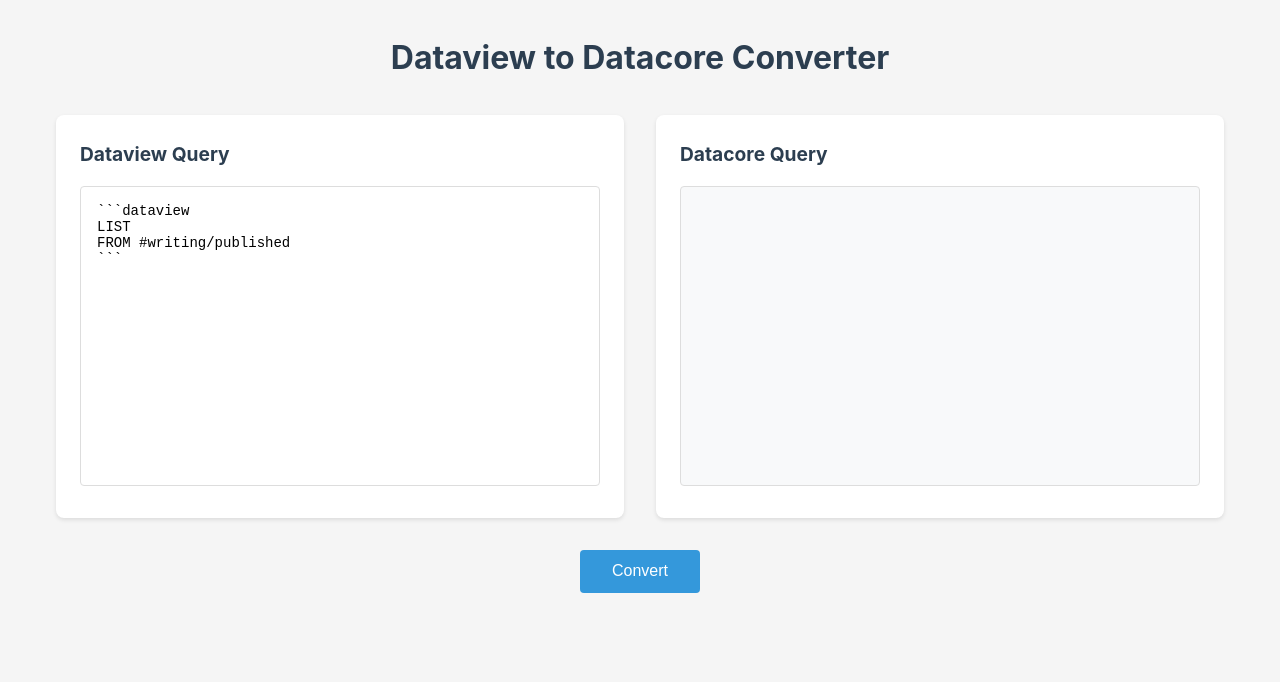
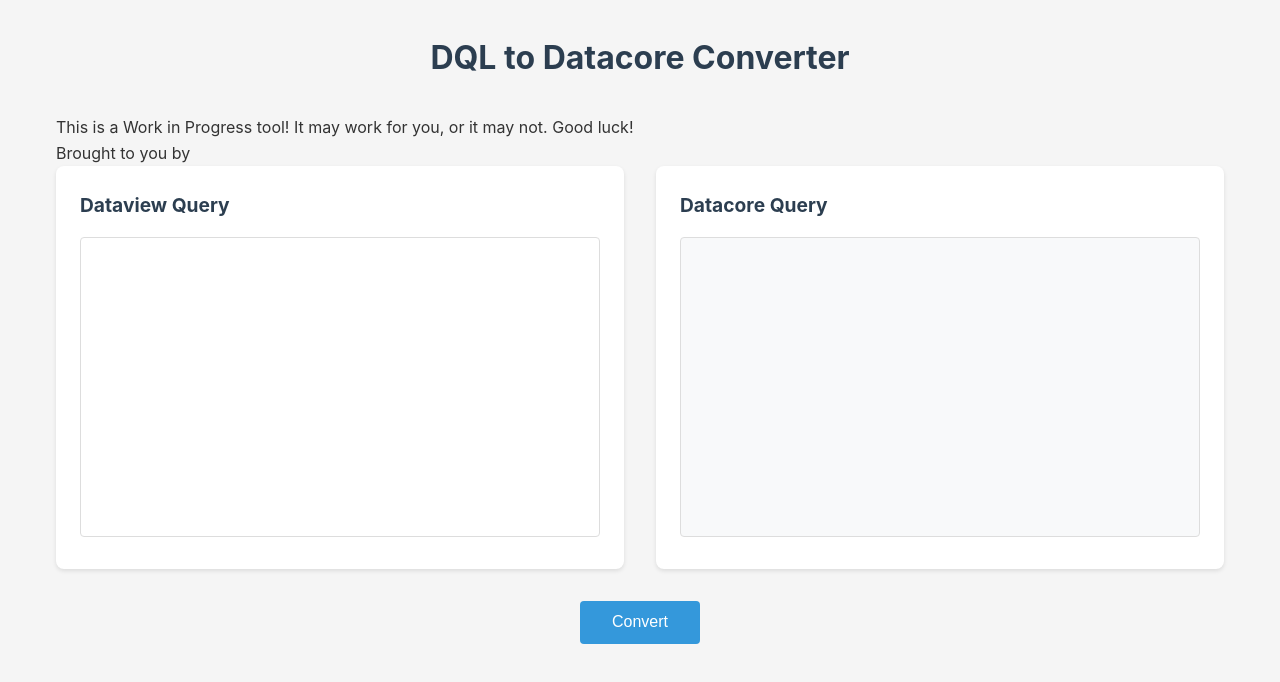
Before and after one commit to WebInspectInc/dataview-to-datacore, a plain HTML site: page index.html in a window 1280 px wide. Drawn offline with Linux system fonts and the light colour scheme.

Commit message:
Add disclaimer

````diff
--- a/index.html
+++ b/index.html
@@ -3,20 +3,19 @@
 <head>
     <meta charset="UTF-8">
     <meta name="viewport" content="width=device-width, initial-scale=1.0">
-    <title>Dataview to Datacore Converter</title>
+    <title>DQL to Datacore Converter</title>
     <link rel="stylesheet" href="styles.css">
 </head>
 <body>
     <div class="container">
-        <h1>Dataview to Datacore Converter</h1>
+        <h1>DQL to Datacore Converter</h1>
+        <p>This is a Work in Progress tool! It may work for you, or it may not. Good luck!</p>
+        <p>Brought to you by </p>
         <div class="converter">
             <div class="input-section">
                 <h2>Dataview Query</h2>
                 <textarea id="dataview-input" placeholder="Enter your Dataview query here...">
-```dataview
-LIST
-FROM #writing/published
-```
+
                 </textarea>
             </div>
             <div class="output-section">
````
